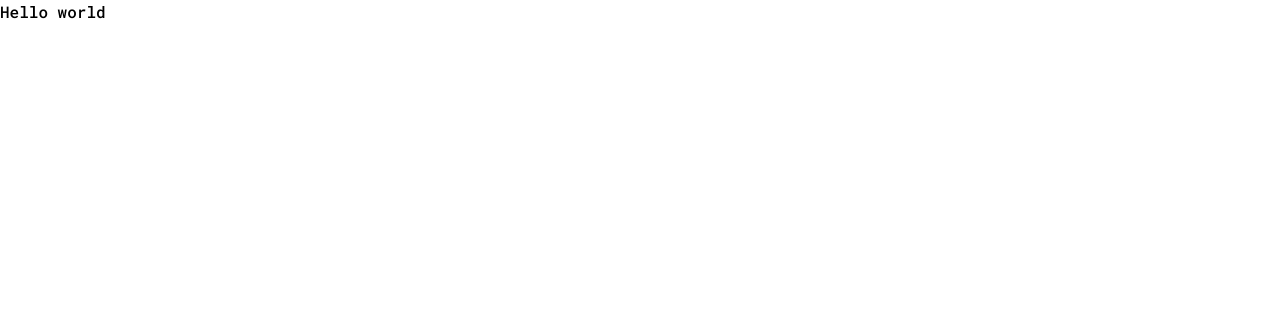
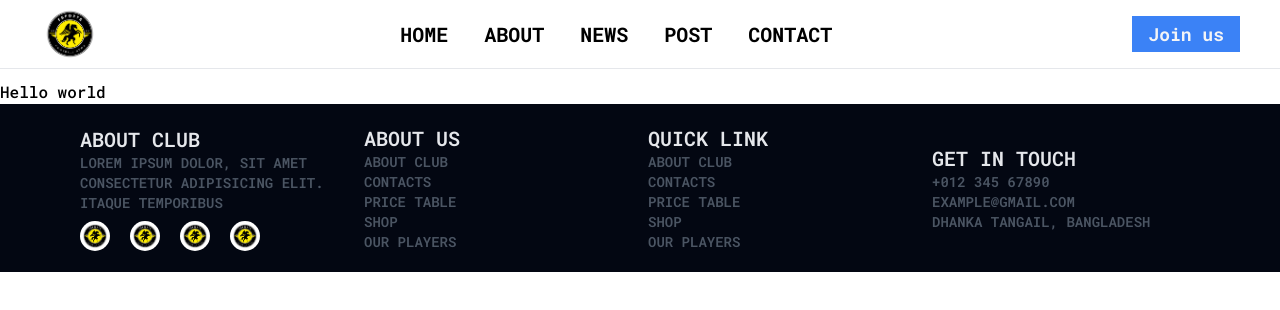
Before and after one commit to JoseBritoP/sports_landing_page, a Next.js app: page / in a window 1280 px wide. Shown: the top 310 px of the page. Built offline with nearby package versions, Linux system fonts and the light colour scheme.

Commit message:
Nav Home Footer Rendering

```diff
--- a/src/app/page.tsx
+++ b/src/app/page.tsx
@@ -1,9 +1,14 @@
-import React from 'react'
+import Footer from "@/components/Footer";
+import Home from "@/components/Home";
+import Navbar from "@/components/Navbar";
+import React from "react";
 
 export default function Landing() {
   return (
-    <div>
-      <h1>Hello world</h1>
-    </div>
-  )
+    <>
+      <Navbar />
+      <Home/>
+      <Footer/>
+    </>
+  );
 }
```
